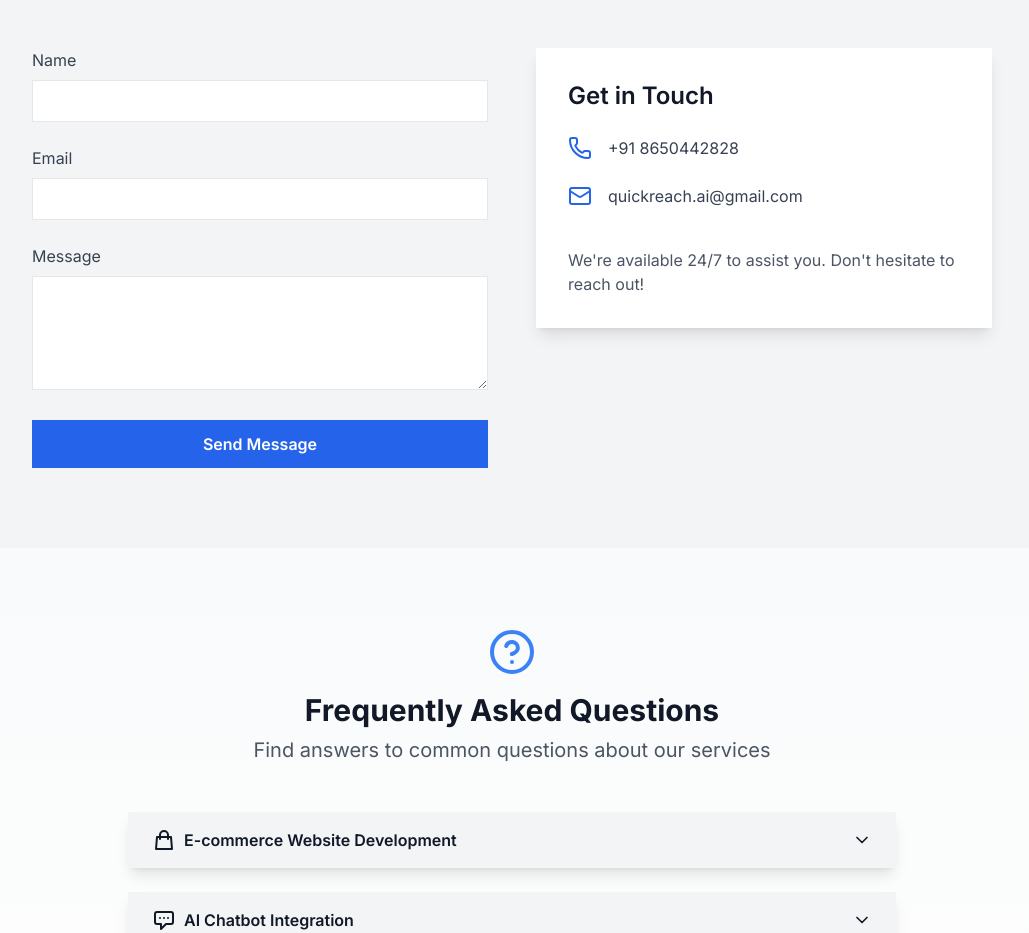
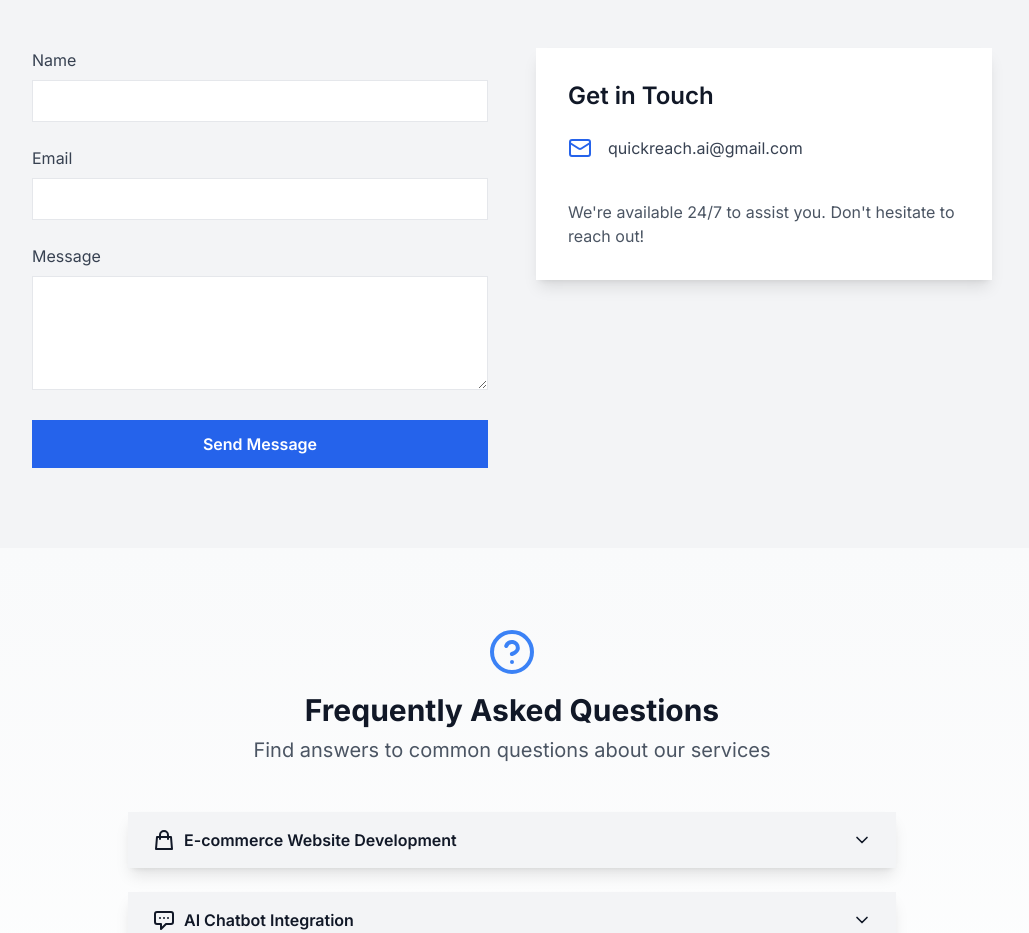
Before and after one commit to QuickReachAI/frontend, a Next.js app in the folder my-app/: page / in a window 1280 px wide. Shown: the part 4500-5433 px from the top of the page, without its empty margins (128-1157 px from the left). Built offline with nearby package versions, Linux system fonts and the light colour scheme.

Commit message:
Update Contact.tsx

```diff
--- a/my-app/app/components/Contact.tsx
+++ b/my-app/app/components/Contact.tsx
@@ -71,10 +71,10 @@ const Contact = () => {
           </motion.div>
           <motion.div initial={{ opacity: 0, x: 20 }} whileInView={{ opacity: 1, x: 0 }} transition={{ duration: 0.5 }} className="space-y-6 bg-white dark:bg-gray-700 p-8 rounded-lg shadow-lg">
             <h3 className="text-2xl font-semibold text-gray-900 dark:text-white mb-4">Get in Touch</h3>
-            <div className="flex items-center space-x-4">
+{/*             <div className="flex items-center space-x-4">
               <Phone size={24} className="text-blue-600 dark:text-blue-400" />
-              <span className="text-gray-700 dark:text-gray-300">+91 8650442828</span>
-            </div>
+              <span className="text-gray-700 dark:text-gray-300">+91 1234567890</span>
+            </div> */}
             <div className="flex items-center space-x-4">
               <Mail size={24} className="text-blue-600 dark:text-blue-400" />
               <span className="text-gray-700 dark:text-gray-300">quickreach.ai@gmail.com</span>
```
